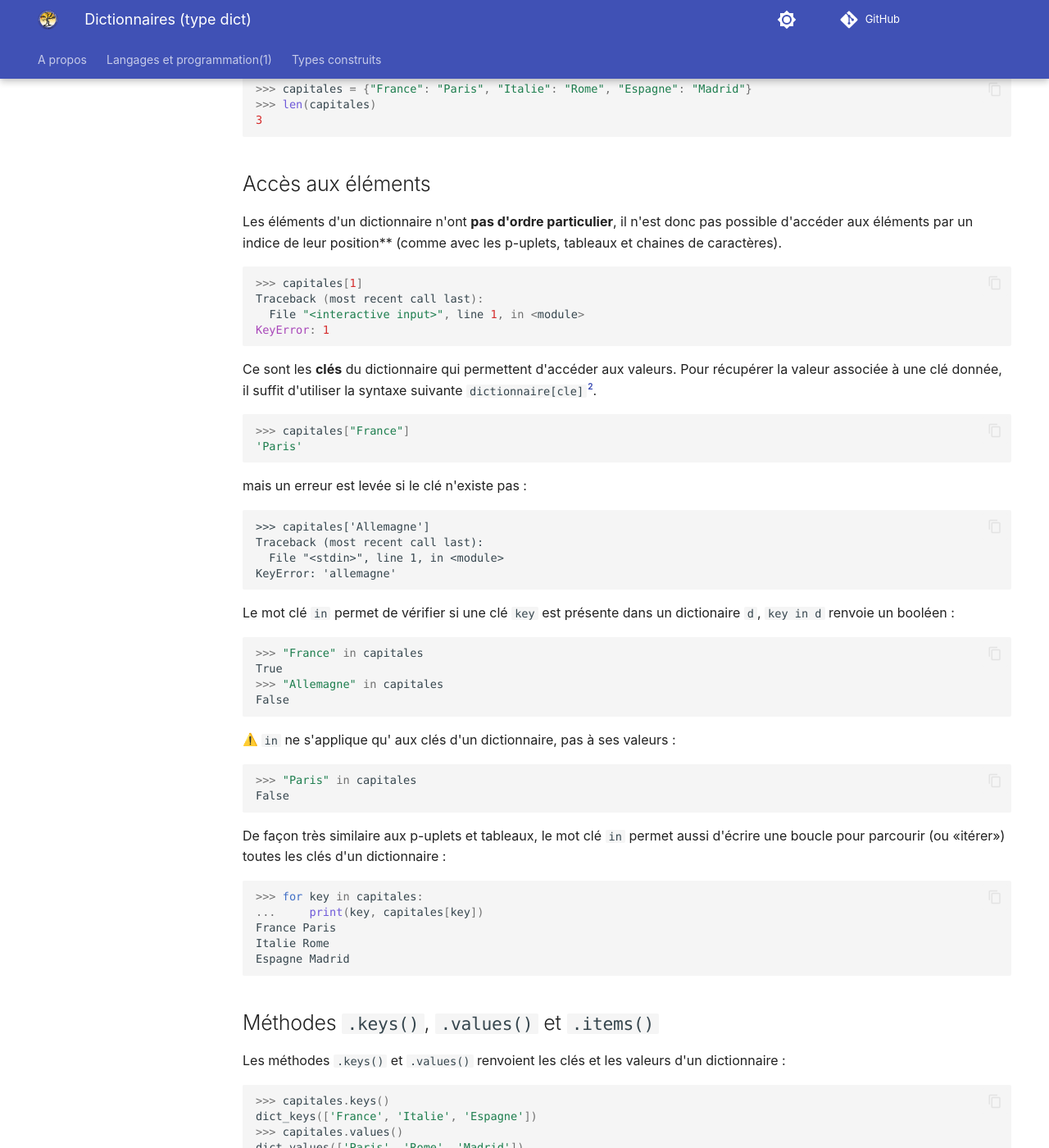
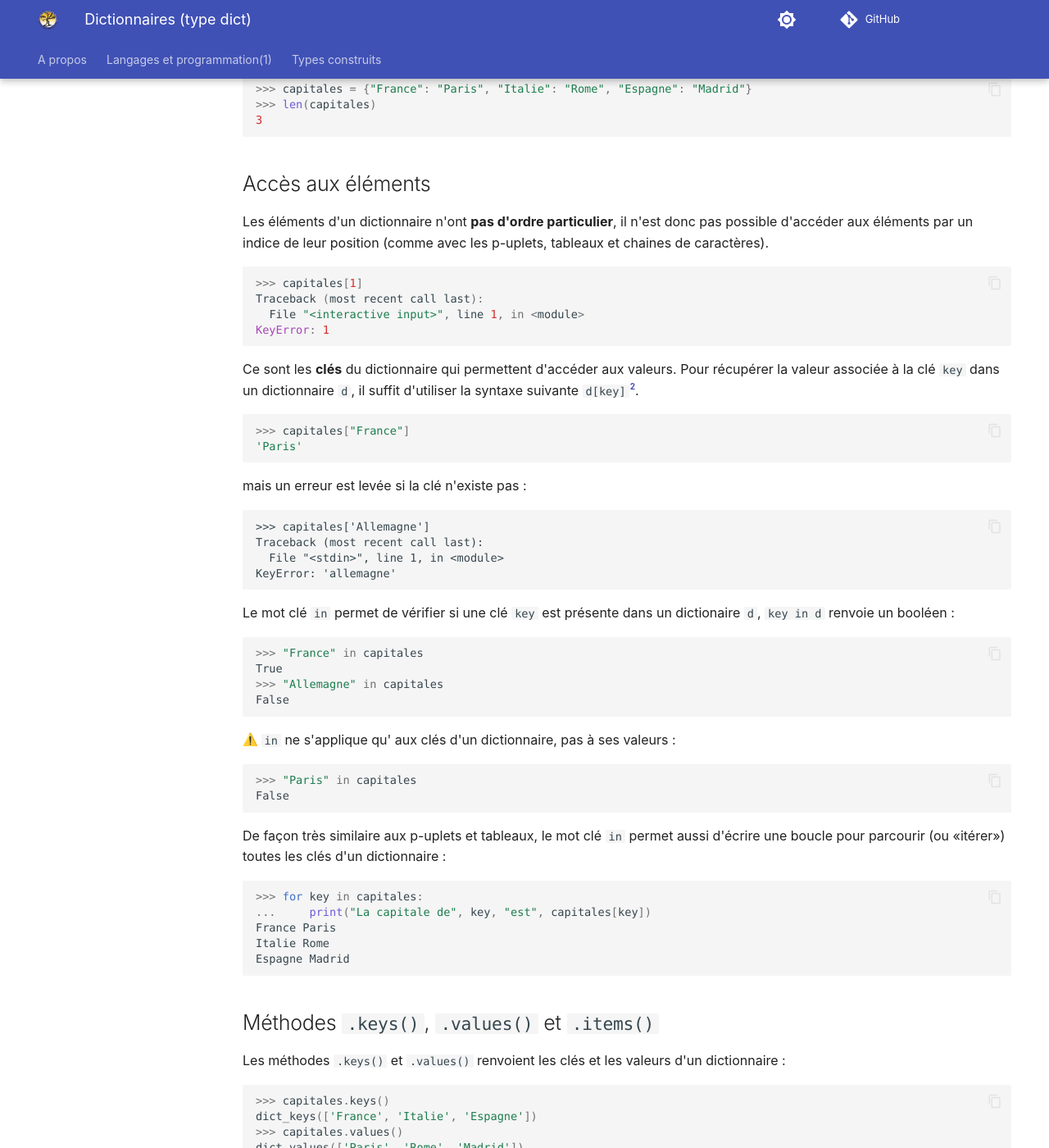
Before and after one commit to eipaca/NSI-1, an MkDocs documentation site: the page built from docs/types-construits/3-dictionnaires.md, in a window 1280 px wide and 1400 px high, scrolled down 1692 px. Shown: the whole window at 82% size. Built offline with MkDocs 1.6.1 and Material for MkDocs 9.7.7, drawn with Linux system fonts in a browser that asks for light colours; emoji names are drawn with the system emoji font; comment, search, counter and statistics services are not loaded; some of the changed text lies outside the part shown.

Commit message:
Add files via upload

````diff
--- a/docs/types-construits/3-dictionnaires.md
+++ b/docs/types-construits/3-dictionnaires.md
@@ -84,7 +84,7 @@
 
 ##	Accès aux éléments
 
-Les éléments d'un dictionnaire n'ont **pas d'ordre particulier**, il n'est donc pas possible d'accéder aux éléments par un indice de leur position** (comme avec les p-uplets, tableaux et chaines de caractères).
+Les éléments d'un dictionnaire n'ont **pas d'ordre particulier**, il n'est donc pas possible d'accéder aux éléments par un indice de leur position (comme avec les p-uplets, tableaux et chaines de caractères).
 
 ``` py
 >>> capitales[1]
@@ -93,7 +93,7 @@
 KeyError: 1
 ```
 
-Ce sont les **clés** du dictionnaire qui permettent d'accéder aux valeurs. Pour récupérer la valeur associée à une clé donnée, il suffit d'utiliser la syntaxe suivante `dictionnaire[cle]`[^3.2].
+Ce sont les **clés** du dictionnaire qui permettent d'accéder aux valeurs. Pour récupérer la valeur associée à la clé `key`  dans un dictionnaire `d`, il suffit d'utiliser la syntaxe suivante `d[key]`[^3.2].
 
 [^3.2]: Ou alors utiliser en utilsant la méthode `.get()` qui permet de récupérer la valeur associée à une clé ou afficher un message si elle n'existe pas :
     ``` py
@@ -107,7 +107,7 @@
 >>> capitales["France"]
 'Paris'
 ```
-mais un erreur est levée si le clé n'existe pas :
+mais un erreur est levée si la clé n'existe pas :
 
 ```
 >>> capitales['Allemagne']
@@ -138,7 +138,7 @@
 
 ``` py
 >>> for key in capitales:
-...     print(key, capitales[key])
+...     print("La capitale de", key, "est", capitales[key])
 France Paris
 Italie Rome
 Espagne Madrid
@@ -175,7 +175,7 @@
 
 ##	Modifier un dictionnaire
 
-###	Modifier un élément
+###	Modifier ou ajouter un élément
 
 Comme pour les tableaux, on peut modifier une valeur dans un dictionnaire (mais à la différence des tableaux on la désigne par sa clé, pas par un indice) :
 
@@ -185,7 +185,7 @@
 {'Espagne': 'Madrid', 'France': 'Paris', 'Italie': 'Roma'}
 ```
 
-Mais si dans un tableau, on ne peut pas modifier une valeur d'un indice qui n'existe pas :
+Alor que dans un tableau on ne peut pas modifier la valeur d'un indice qui n'existe pas :
 
 ``` py
 >>> pays = ['Madrid', 'Paris', 'Roma']
@@ -195,7 +195,7 @@
 IndexError: list assignment index out of range
 ```
 
-dans un dictionnaire, modifier la valeur d'une clé qui n'existe pas revient à ajouter le couple clé-valeur :
+on peut modifier la valeur d'une clé qui n'existe pas dans un dictionnaire. Cela revient à ajouter un nouveau couple clé-valeur :
 
 ``` py
 >>> capitales["Allemagne"] = 'Berlin'
@@ -214,7 +212,7 @@
 
 - `d.pop(key)`[^3.3] supprime du dictionnaire la clé `key`  et renvoie la valeur associée :
     ``` py
-    >>> d={'one':1, 'two':2, 'three' :3}
+    >>> d = {'one':1, 'two':2, 'three' :3}
     >>> d.pop('two')
     2
     ```
@@ -223,7 +221,7 @@
 
 - `d.clear()` supprime tous les éléments du dictionnaire :
     ``` py
-	>>> d={'one':1, 'two' :2, 'three' :3}
+	>>> d = {'one':1, 'two' :2, 'three' :3}
     >>> d.clear()
     ```
 
@@ -238,7 +236,7 @@
 
 ##	Dictionnaires muables
 
-Les dictionnaires, comme les tableaux, sont de type muables donc les mêmes limites s'appliquent.
+Les dictionnaires, comme les tableaux, sont de type muables, donc les mêmes limites s'appliquent.
 
 ###	Copie de dictionnaire
 
@@ -261,7 +259,7 @@
 Pour copier un dictionnaire , il faut créer une copie explicite du dictionnaire initial[^3.5] :
 
 
-[^3.5]: :warning:Aucune de ces approches ne fonctionne si le dictionnaire contient lui-même des tableaux ou dictionnaire, il faut à nouveau utiliser la méthode `.deepcopy()` du module `copy`.
+[^3.5]: :warning:Aucune de ces approches ne fonctionne si le dictionnaire contient lui-même des valeurs de type muable (`list` ou `dict`), il faut à nouveau utiliser la méthode `.deepcopy()` du module `copy`.
 
 - 	Avec  la fonction `dict(itérable)` qui renvoie un dictionnaire formé des éléments de la variable itérable :
     ``` py
````
Also changed, not shown: other parts of docs/types-construits/3-dictionnaires.md (+1 -3 lines).
